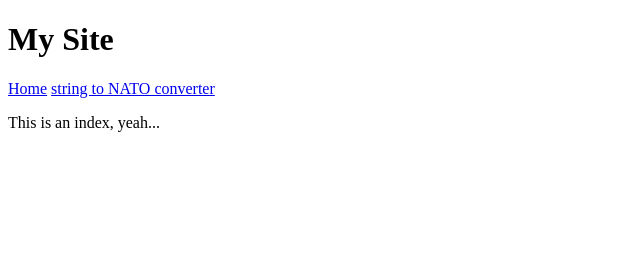
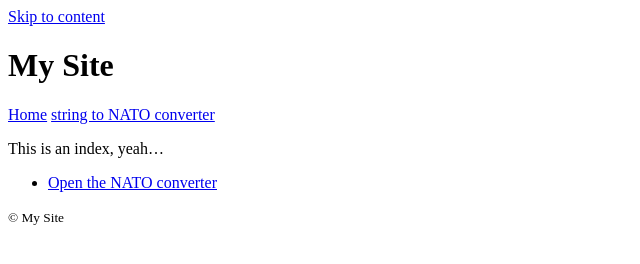
Before and after one commit to klesk32/klesk32.github.io, a plain HTML site: page index.html in a window 1280 px wide. Shown: the whole page, without its empty margins (0-640 px from the left). Drawn offline with Linux system fonts and the light colour scheme.

Commit message:
Update index.html

```diff
--- a/index.html
+++ b/index.html
@@ -1,19 +1,36 @@
 <!doctype html>
 <html lang="en">
-<meta charset="utf-8" />
-<meta name="viewport" content="width=device-width, initial-scale=1" />
-<title>Home</title>
-<link rel="stylesheet" href="./assets/style.css" />
+<head>
+  <meta charset="utf-8" />
+  <meta name="viewport" content="width=device-width, initial-scale=1" />
+  <title>Home · My Site</title>
+  <link rel="stylesheet" href="./assets/style.css" />
+</head>
 <body>
-  <header>
-    <h1>My Site</h1>
-    <nav>
-      <a href="./">Home</a>
-      <a href="./natolizer.html">string to NATO converter</a>
-    </nav>
+  <a class="skip-link" href="#main">Skip to content</a>
+
+  <header class="site-header">
+    <div class="container">
+      <h1 class="site-title">My Site</h1>
+      <nav class="site-nav" aria-label="Primary">
+        <a href="./" aria-current="page">Home</a>
+        <a href="./natolizer.html">string to NATO converter</a>
+      </nav>
+    </div>
   </header>
-  <main>
-    <p>This is an index, yeah...</p>
+
+  <main id="main" class="container">
+    <p class="lead">This is an index, yeah…</p>
+    <ul class="list">
+      <li><a href="./natolizer.html">Open the NATO converter</a></li>
+      <!-- Add more links as you add pages -->
+    </ul>
   </main>
+
+  <footer class="site-footer">
+    <div class="container">
+      <small>© My Site</small>
+    </div>
+  </footer>
 </body>
 </html>
```
